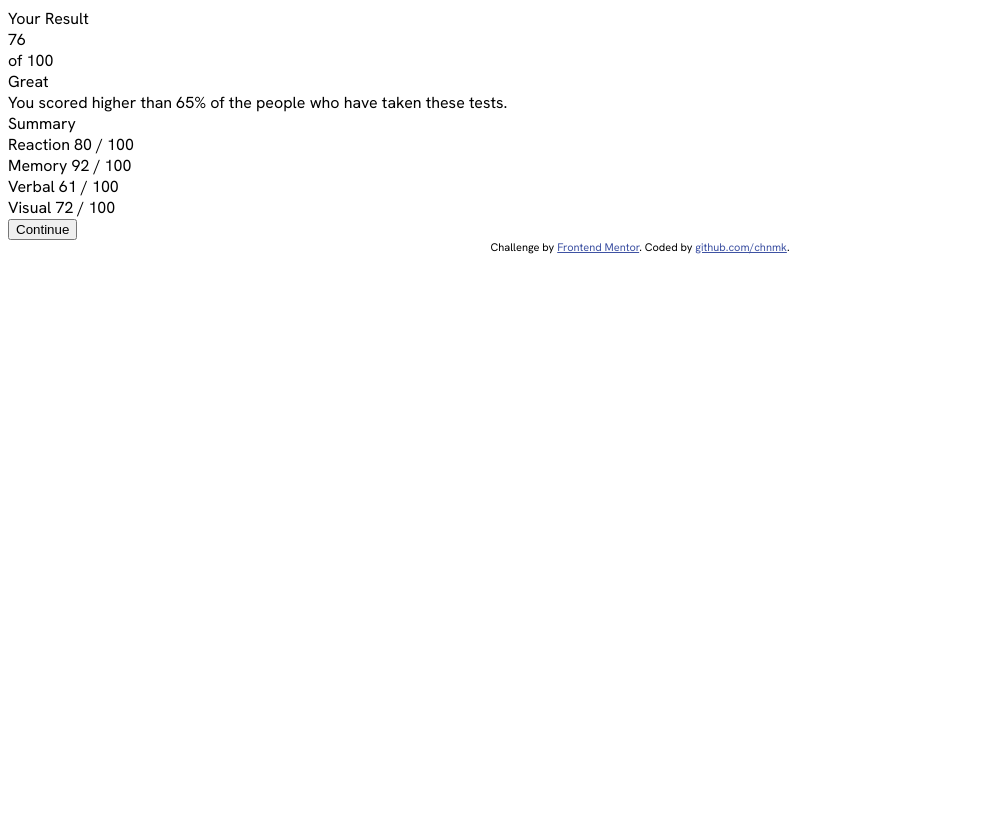
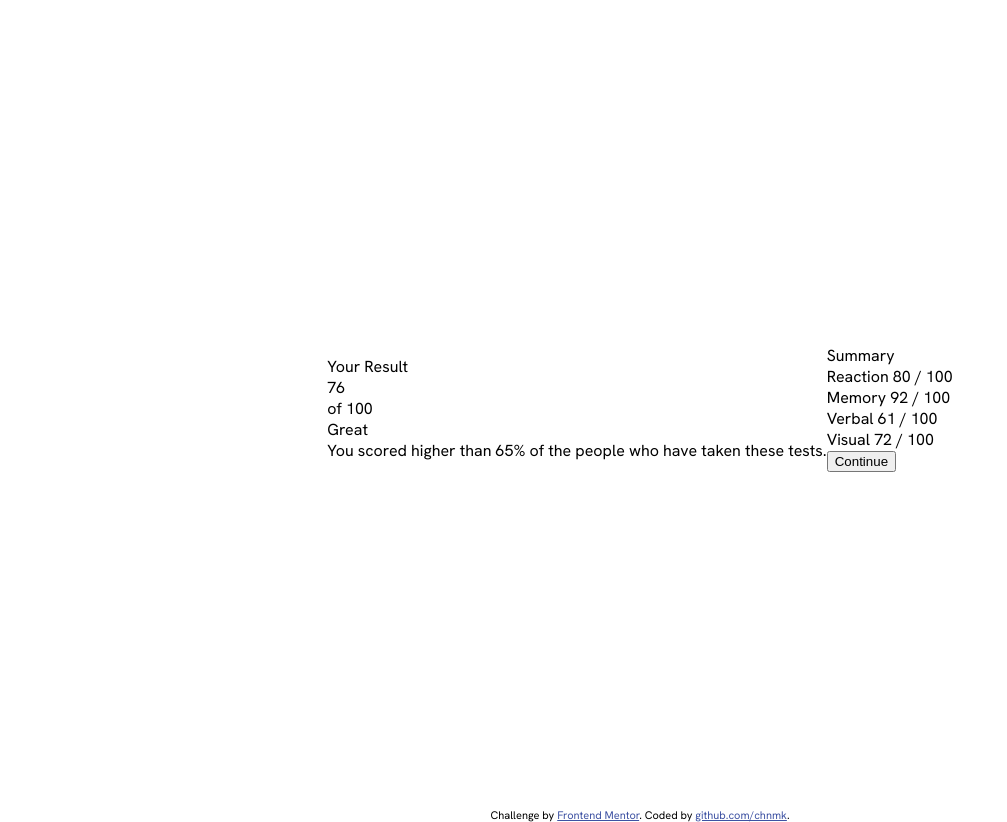
Before and after one commit to chnmk/results-summary-component, a website: page app/index.html in a window 1280 px wide. Shown: the whole page, without its empty margins (0-1007 px from the left). Before the commit the page ends 800 px from the top, so only its background shows below. Drawn offline with Linux system fonts and the light colour scheme; files that its build step writes are made by us from their sources.

Commit message:
style: add flex layout template

```diff
--- a/app/css/style.min.css
+++ b/app/css/style.min.css
@@ -1 +1 @@
-@font-face{font-family:"Hanken Grotesk";src:url("../fonts/HankenGrotesk-VariableFont_wght.woff2") format("woff2")}.result{font-family:"Hanken Grotesk",serif}.summary{font-family:"Hanken Grotesk",serif}.attribution{font-family:"Hanken Grotesk",serif;font-size:11px;text-align:center}.attribution__link{color:#3e52a3}
+@font-face{font-family:"Hanken Grotesk";src:url("../fonts/HankenGrotesk-VariableFont_wght.woff2") format("woff2")}html,body{height:100%}.flex-wrapper{font-family:"Hanken Grotesk",serif;display:flex;justify-content:center;align-items:center;height:100%;flex-direction:row;flex-wrap:wrap}.attribution{font-family:"Hanken Grotesk",serif;font-size:11px;text-align:center}.attribution__link{color:#3e52a3}
--- a/app/index.html
+++ b/app/index.html
@@ -8,10 +8,9 @@
   <link rel="stylesheet" href="./css/style.min.css">
 
   <title>Frontend Mentor | Results summary component</title>
-
-  <!-- Feel free to remove these styles or customise in your own stylesheet👍 -->
 </head>
 <body>
+  <main class="flex-wrapper">
     <section class="result">
       <div class="result__header">
         Your Result
@@ -87,6 +86,7 @@
       </div>
       </div>
     </section>
+  </main>
   <footer class="attribution">
     Challenge by <a class="attribution__link" href="https://www.frontendmentor.io?ref=challenge" target="_blank">Frontend Mentor</a>.
     Coded by <a class="attribution__link" href="https://github.com/chnmk/results-summary-component">github.com/chnmk</a>.
--- a/app/scss/styles.scss
+++ b/app/scss/styles.scss
@@ -3,12 +3,19 @@
     src: url('../fonts/HankenGrotesk-VariableFont_wght.woff2') format('woff2');
 }
 
-.result {
-    font-family: 'Hanken Grotesk', serif;
+html, body {
+    height: 100%;
 }
 
-.summary {
+.flex-wrapper {
     font-family: 'Hanken Grotesk', serif;
+    display: flex;
+    justify-content: center;
+    align-items: center;
+    height: 100%;
+    flex-direction: row;
+    flex-wrap: wrap;
+
 }
 
 .attribution {
```
Also changed, not shown: 1 other file. Lines whose indentation alone changed are shown as unchanged.
